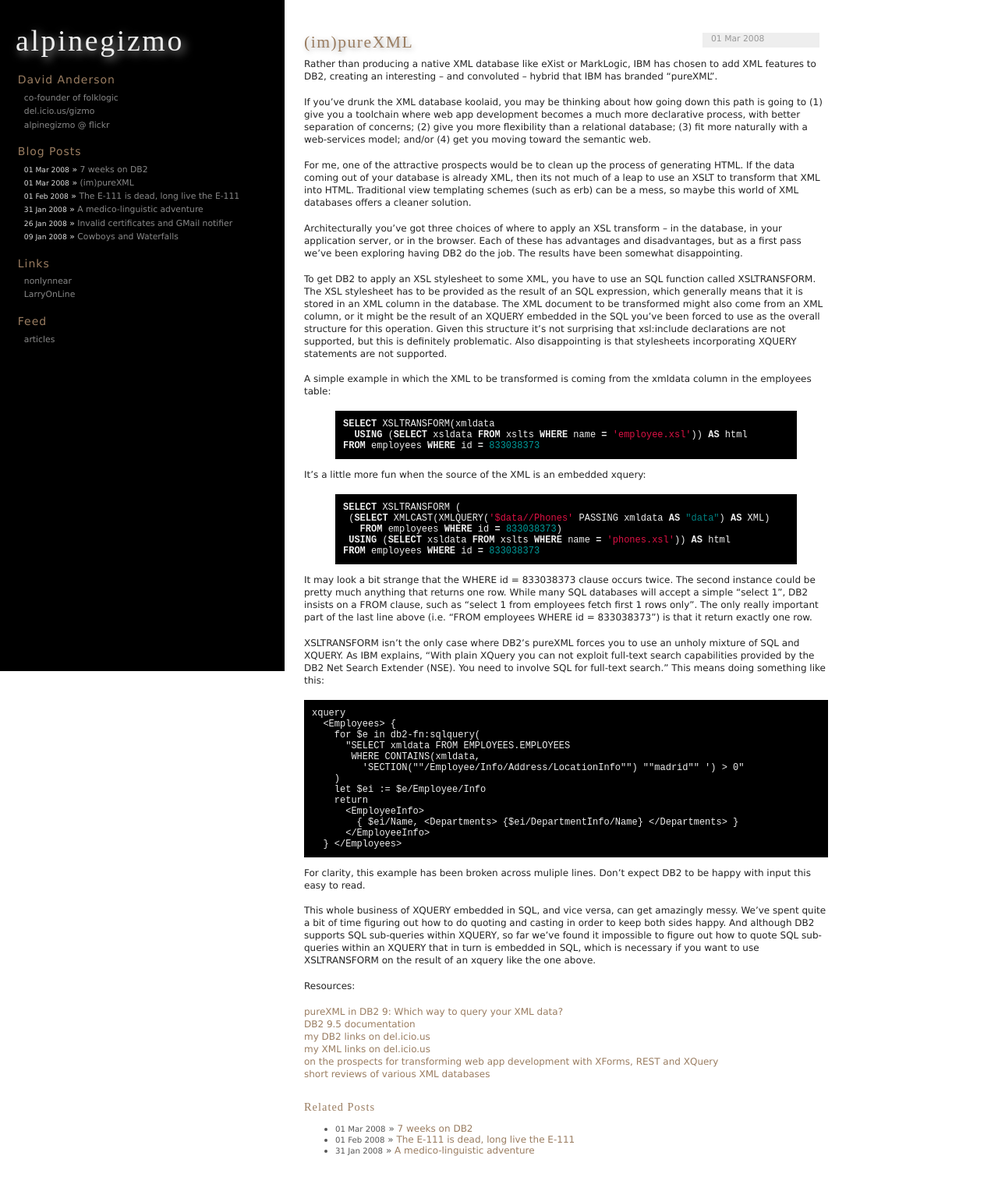
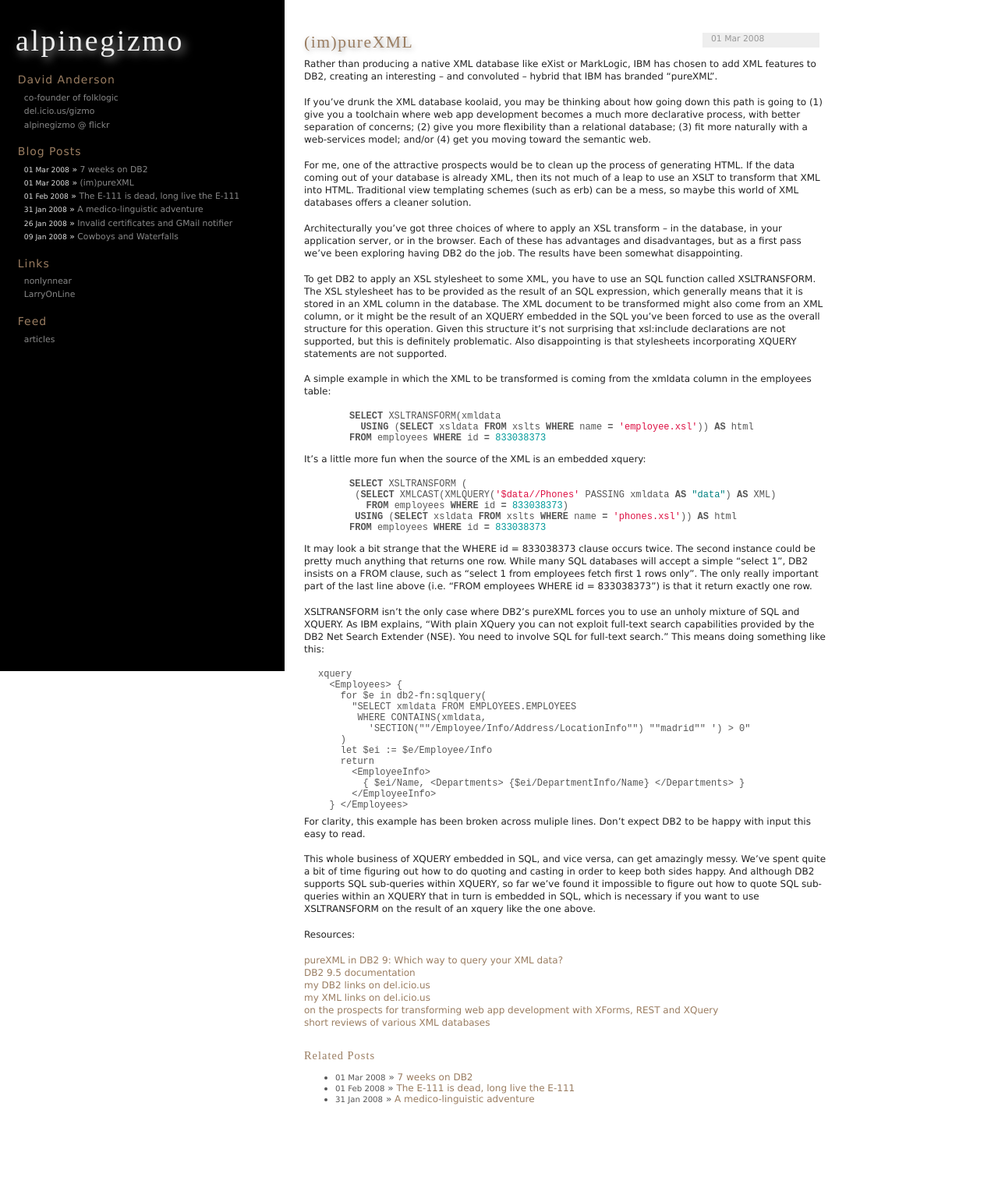
Before and after one commit to alpinegizmo/alpinegizmo.com, a Jekyll site: the page built from _posts/2008-03-01-(im)purexml.markdown, in a window 1280 px wide. Shown: the whole page at 78% size. Built offline with Jekyll 4.4.1, drawn with Linux system fonts in a browser that asks for light colours; after the commit the page ends 1471 px from its top, so only the background shows below that.

Commit message:
modified appearance of code blocks

```diff
--- a/css/content.css
+++ b/css/content.css
@@ -81,13 +81,9 @@
 	color: #e7dbd5;
 }
 
-#content pre,
-#content code { font: normal 12px "courier new", courier, serif; }
 
 #content pre {
-	color: #eee;
-	background: #000;
-	margin: 1em 0; padding: 10px;
+	margin: 0.5em 1.5em;
 	overflow: auto;
 }
 
```
